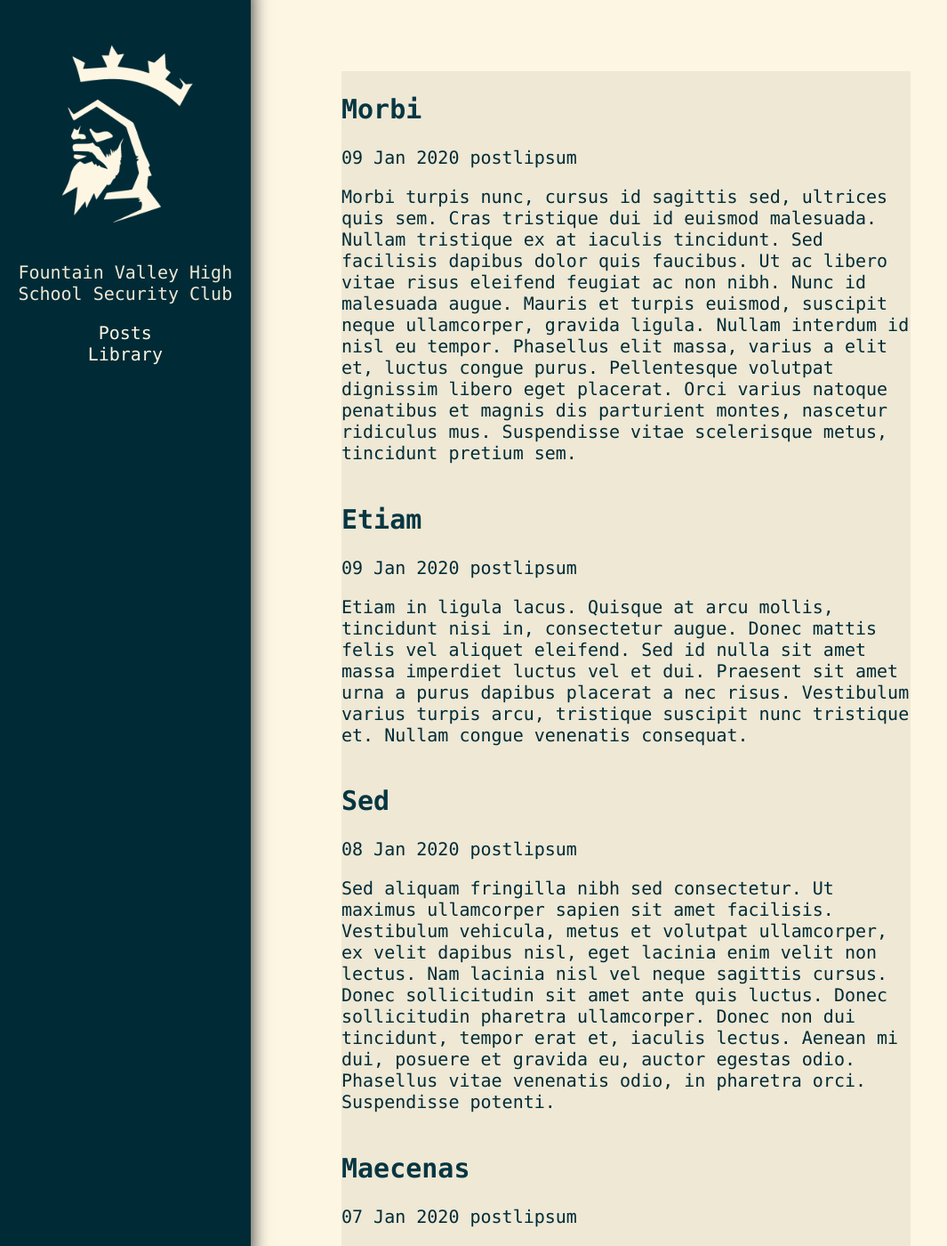
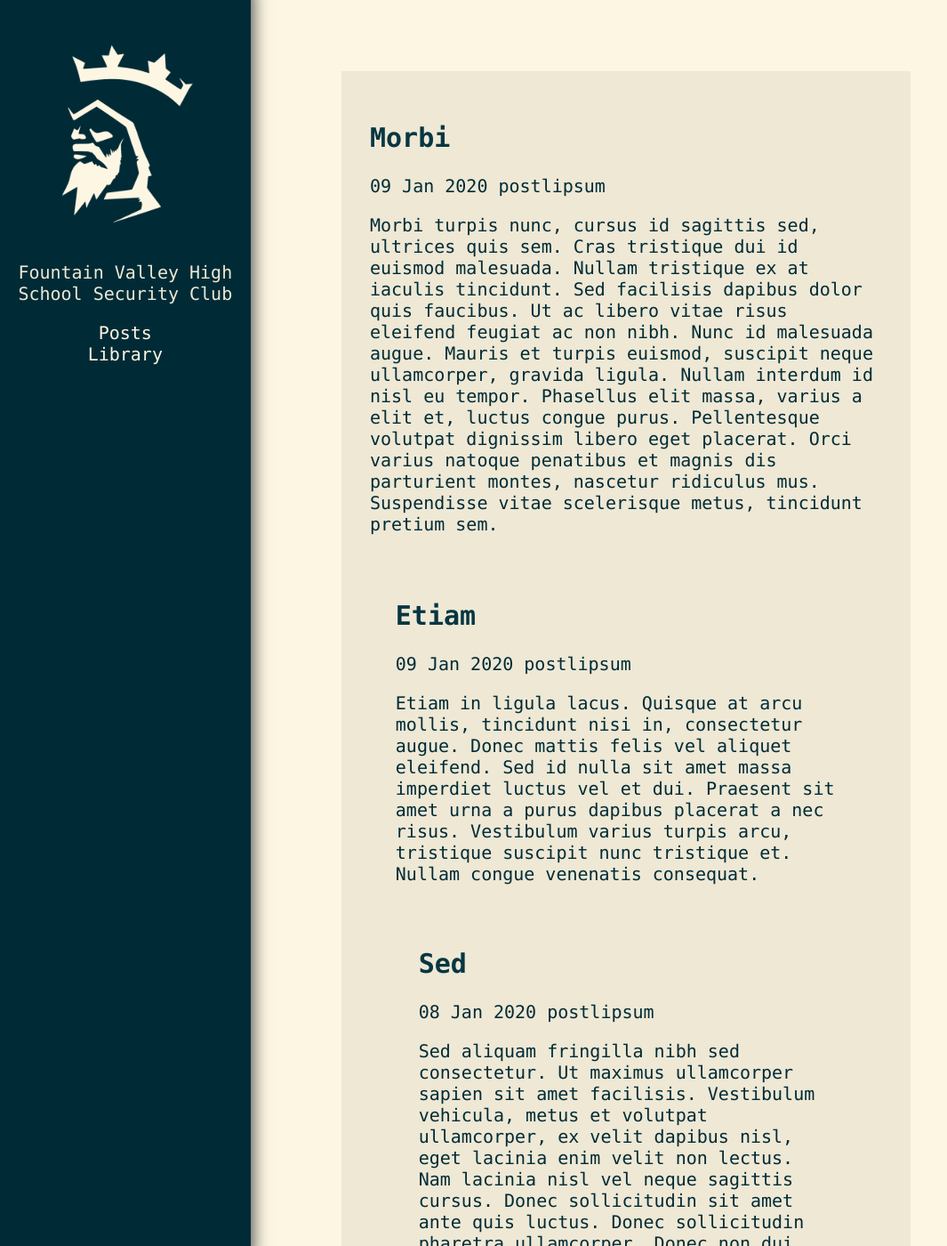
Before and after one commit to FVHSsec/fvhssec.github.io, a Jekyll site: the page built from index.md, in a window 1280 px wide and 1400 px high. Shown: the whole window at 89% size, without its empty margins (0-1065 px from the left). Built offline with Jekyll 4.4.1, drawn with Linux system fonts in a browser that asks for light colours.

Commit message:
Update feed.css

```diff
--- a/assets/css/feed.css
+++ b/assets/css/feed.css
@@ -19,5 +19,6 @@ a {
 .post {
      background-color : var(--sol-base2);
      overflow : hidden;
+     padding : 5%;
      bottom-margin : 20%;
 }
```
